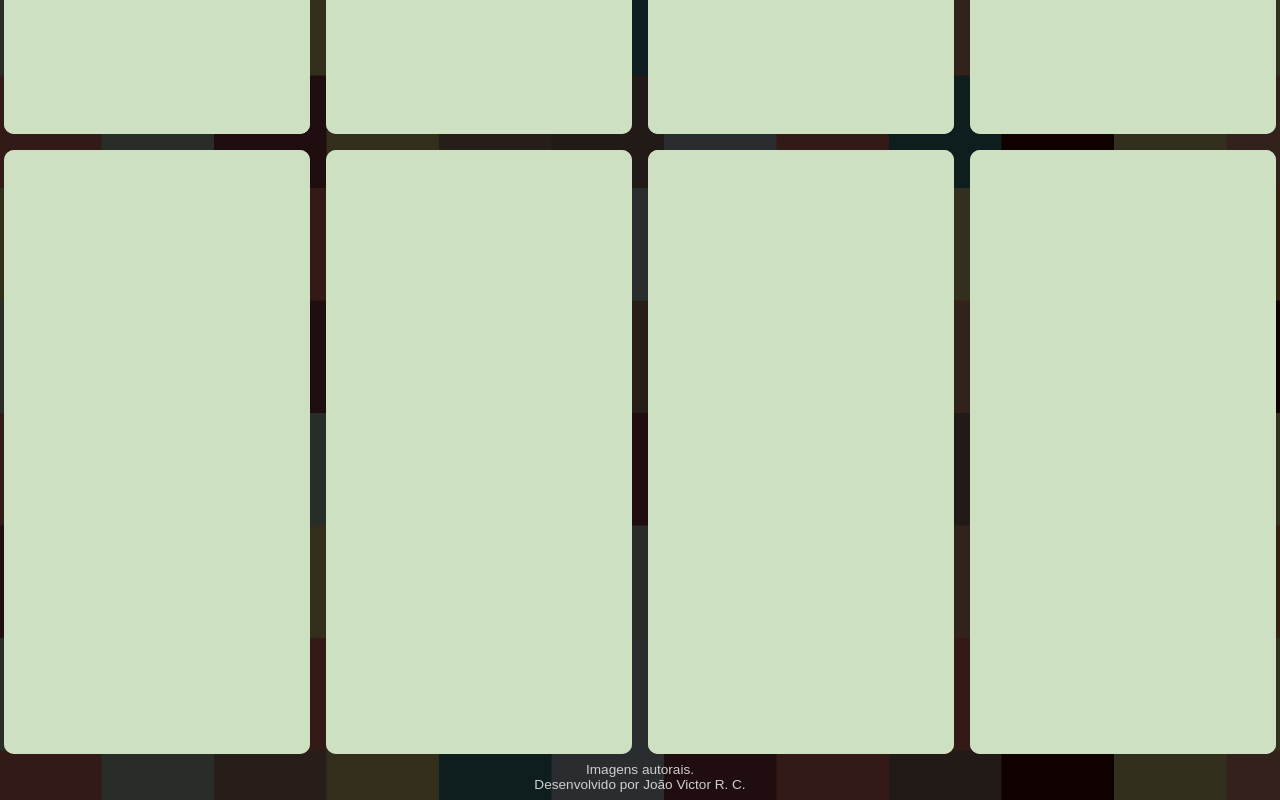
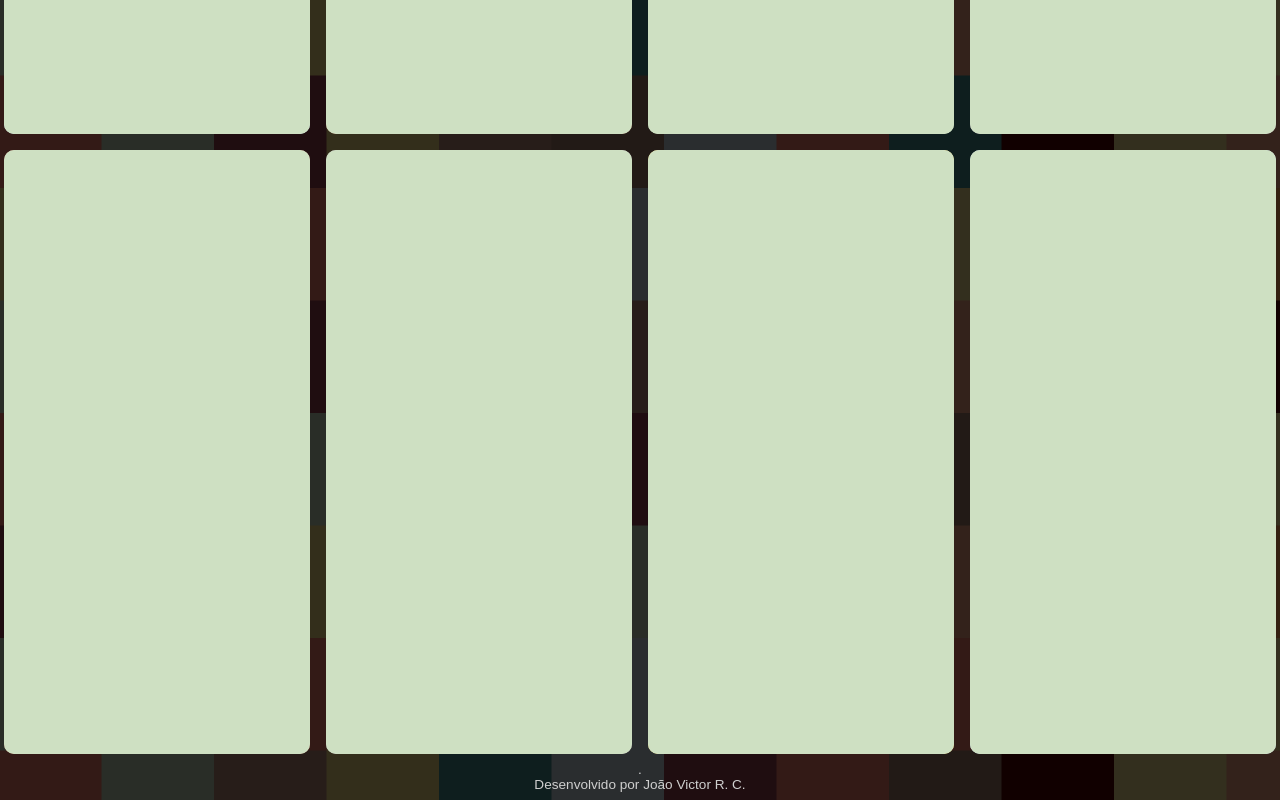
Before and after one commit to joaovictorrc/jogo-memoria-familia, a plain HTML site: page jogo-memoria-crianças/index.html in a window 1280 px wide. Shown: the part 889-1689 px from the top of the page. Drawn offline with Linux system fonts and the light colour scheme; a web font is replaced by a local one.

Commit message:
Update index.html

```diff
--- a/jogo-memoria-crianças/index.html
+++ b/jogo-memoria-crianças/index.html
@@ -30,7 +30,7 @@
 
         <footer class="credits">
             <a href="https://br.freepik.com/vetores-gratis/patas-de-gato-colocadas-em-estilo-plano_13153666.htm#query=gatinho&position=10&from_view=search&track=sph"
-                target="_blank" class="credit">Imagens autorais.</a>
+                target="_blank" class="credit">.</a>
             <a href="https://www./" target="_blank" class="credit">Desenvolvido por
                 João Victor R. C.</a>
         </footer>
```
